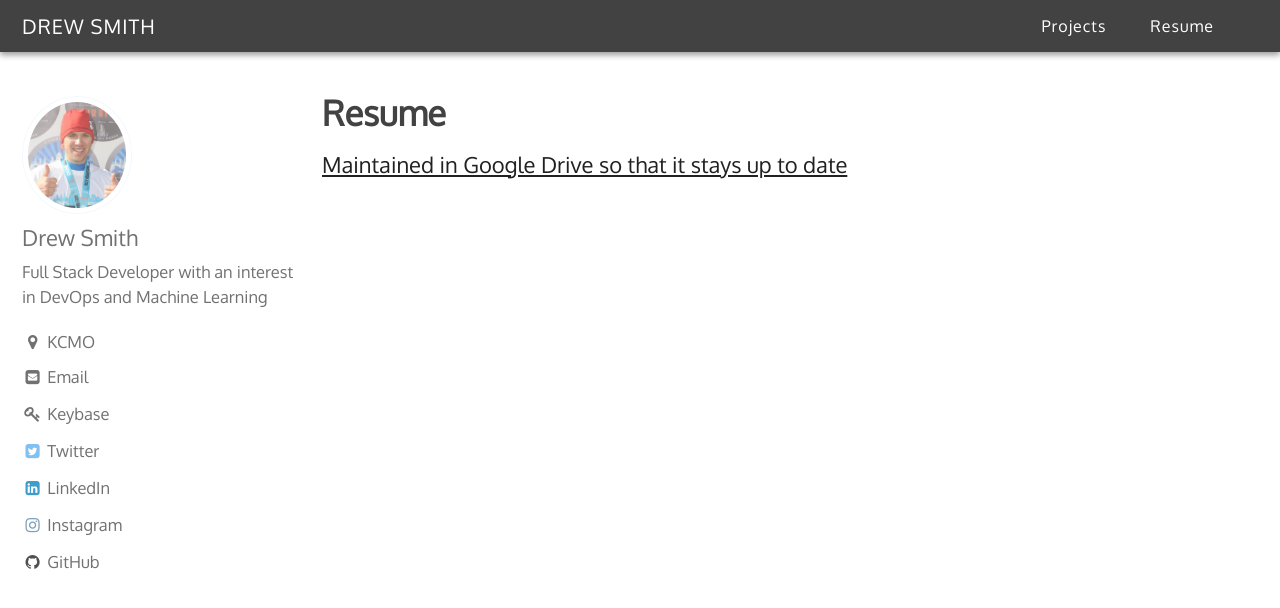
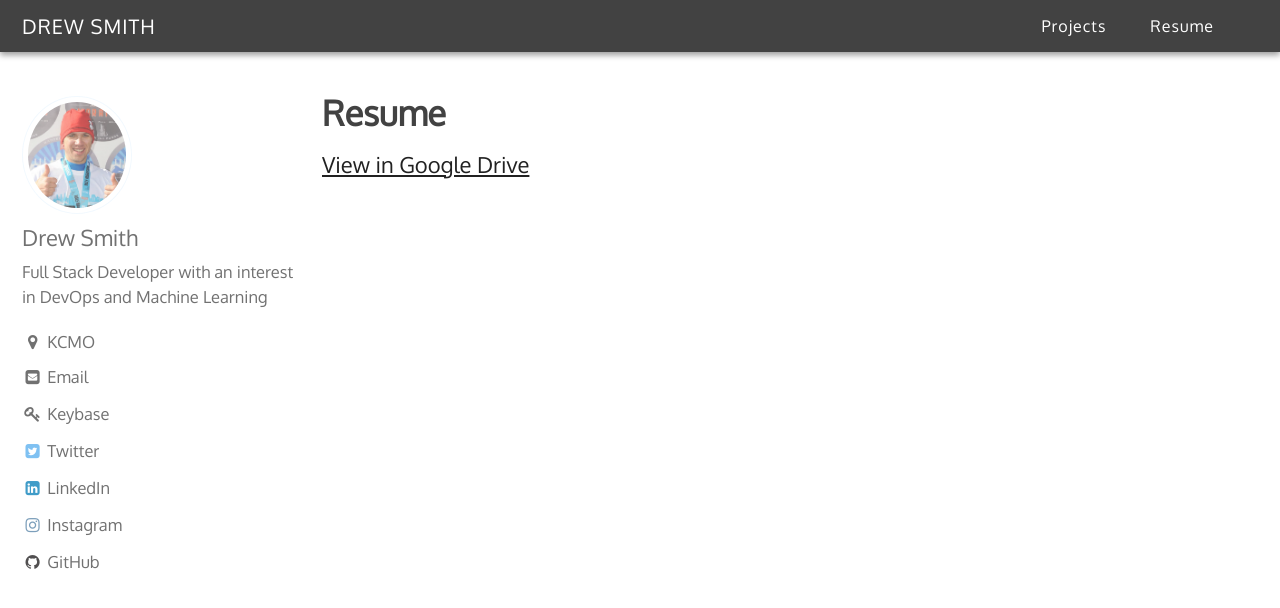
Before and after one commit to drewsmith/drewsmith.github.io, a Jekyll site: the page built from _pages/resume/index.md, in a window 1280 px wide and 900 px high. Shown: the top 608 px of the window. Built offline with Jekyll 4.4.1, drawn with Linux system fonts in a browser that asks for light colours.

Commit message:
language

```diff
--- a/_pages/resume/index.md
+++ b/_pages/resume/index.md
@@ -4,5 +4,5 @@
 ---
 
 <p>
-<a href="https://docs.google.com/document/d/15JiZqHqzKScODwMNXSWbViMHnSr4BJYGR-aB9mKy-MQ/edit?usp=sharing">Maintained in Google Drive so that it stays up to date</a>
+<a href="https://docs.google.com/document/d/15JiZqHqzKScODwMNXSWbViMHnSr4BJYGR-aB9mKy-MQ/edit?usp=sharing">View in Google Drive</a>
 </p>
```
